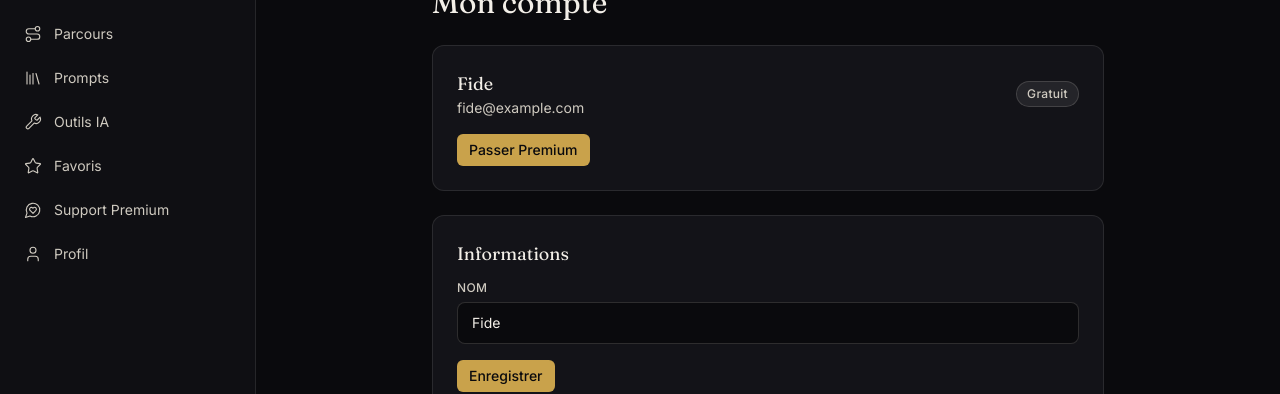
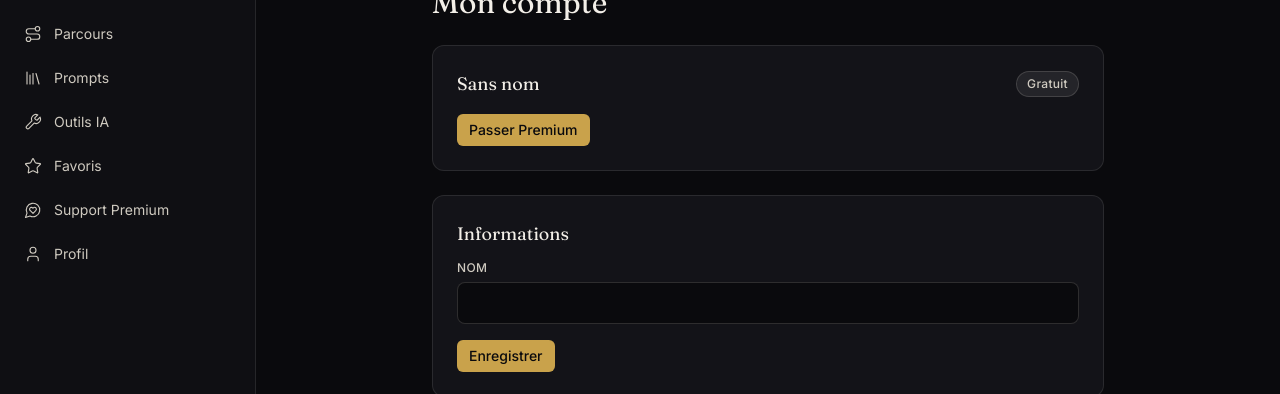
Before and after one commit to Magnificat222/Xwe-ia, a Next.js app: page /profile in a window 1280 px wide. Shown: the part 150-544 px from the top of the page. Built offline with nearby package versions, Linux system fonts and the light colour scheme; no server answers; the database is empty; sample sign-in values are in the browser's storage.

Commit message:
Corrige la page profile pour utiliser les vraies données

```diff
--- a/app/(dashboard)/profile/page.tsx
+++ b/app/(dashboard)/profile/page.tsx
@@ -1,11 +1,22 @@
+import Link from "next/link";
+import { redirect } from "next/navigation";
+import { auth } from "@/lib/auth";
+import { prisma } from "@/lib/prisma";
 import { Card } from "@/components/ui/card";
 import { Badge } from "@/components/ui/badge";
 import { Button } from "@/components/ui/button";
 
-// TODO: hydrate from auth() session + prisma.user.findUnique(...)
-const mockUser = { name: "Fide", email: "fide@example.com", plan: "FREE" as const };
+export default async function ProfilePage() {
+  const session = await auth();
+  if (!session?.user?.id) redirect("/login?callbackUrl=/profile");
 
-export default function ProfilePage() {
+  const [user, subscription] = await Promise.all([
+    prisma.user.findUnique({ where: { id: session.user.id } }),
+    prisma.subscription.findUnique({ where: { userId: session.user.id } }),
+  ]);
+
+  const isPremium = subscription?.plan === "PREMIUM";
+
   return (
     <div className="mx-auto max-w-2xl space-y-6">
       <div>
@@ -16,17 +27,19 @@ export default function ProfilePage() {
       <Card>
         <div className="mb-4 flex items-center justify-between">
           <div>
-            <p className="font-display text-lg text-ivoire">{mockUser.name}</p>
-            <p className="text-sm text-ivoire-dim">{mockUser.email}</p>
+            <p className="font-display text-lg text-ivoire">{user?.name ?? "Sans nom"}</p>
+            <p className="text-sm text-ivoire-dim">{user?.email}</p>
           </div>
-          {mockUser.plan === "PREMIUM" ? (
+          {isPremium ? (
             <Badge tone="gold">Premium</Badge>
           ) : (
             <Badge>Gratuit</Badge>
           )}
         </div>
-        {mockUser.plan === "FREE" && (
-          <Button size="sm">Passer Premium</Button>
+        {!isPremium && (
+          <Link href="/#tarifs">
+            <Button size="sm">Passer Premium</Button>
+          </Link>
         )}
       </Card>
 
@@ -38,7 +51,7 @@ export default function ProfilePage() {
               Nom
             </label>
             <input
-              defaultValue={mockUser.name}
+              defaultValue={user?.name ?? ""}
               className="w-full rounded-lg border border-ivoire/15 bg-noir px-3.5 py-2.5 text-sm text-ivoire outline-none focus:border-or"
             />
           </div>
```
